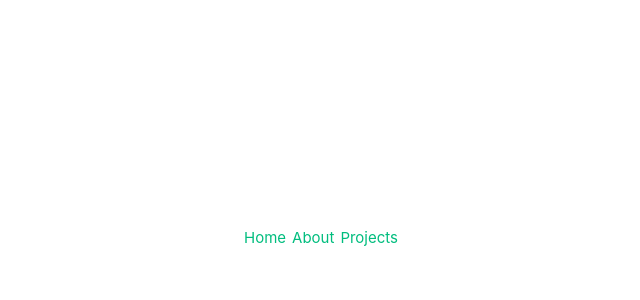
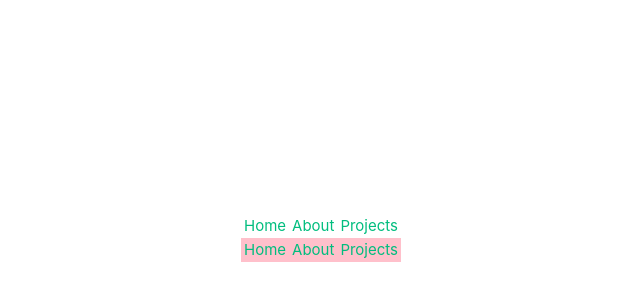
Before and after one commit to AlexGreau/Portfolio, a Vue app: page / in a window 1280 px wide. Shown: the part 162-462 px from the top of the page, without its empty margins (239-879 px from the left). Built offline with nearby package versions, Linux system fonts and the light colour scheme; the HTML template or start-up script is replaced by a standard one.

Commit message:
feat: added footer

```diff
--- a/src/App.vue
+++ b/src/App.vue
@@ -1,7 +1,7 @@
 <template>
   <Header />
-
   <RouterView />
+  <Footer />
 </template>
 
 <style scoped lang="scss">
@@ -11,7 +11,6 @@
 <script setup lang="ts">
 import { RouterView } from 'vue-router';
 import Header from './components/Header.vue';
-
-
+import Footer from './components/Footer.vue';
 
 </script>
--- /dev/null
+++ b/src/components/Footer.vue
@@ -0,0 +1,14 @@
+<template>
+    <footer>
+        <nav>
+            <RouterLink to="/">Home</RouterLink>
+            <RouterLink to="/about">About</RouterLink>
+            <RouterLink to="/projects">Projects</RouterLink>
+        </nav>
+    </footer>
+</template>
+<style lang="scss" scoped>
+footer {
+    background: pink;
+}
+</style>
```
